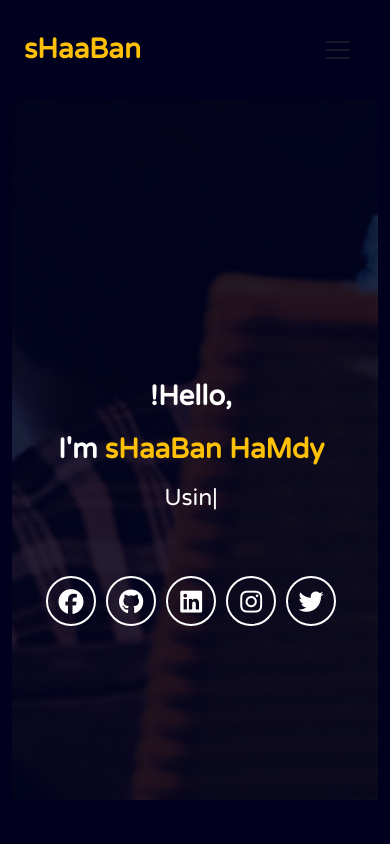
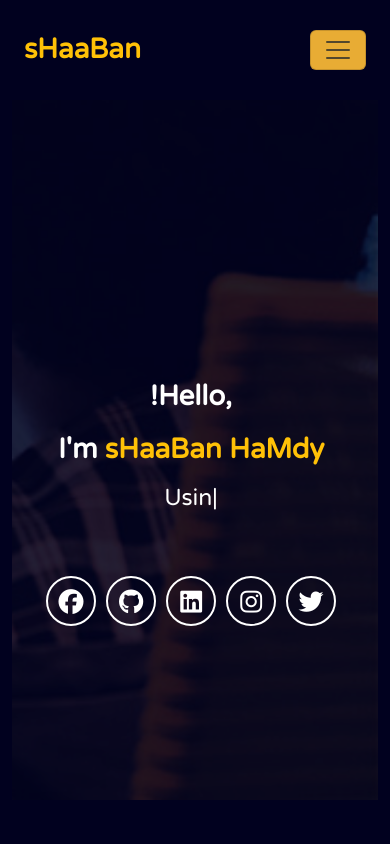
Before and after one commit to ShaabanHamdy/My-Portfolio, a React (Create React App) app: page / in a window 390 px wide. Shown: the top 844 px of the page. Built offline with nearby package versions, Linux system fonts and the light colour scheme.

Commit message:
first commit

```diff
--- a/src/Components/Navbar/Navbar.jsx
+++ b/src/Components/Navbar/Navbar.jsx
@@ -8,7 +8,7 @@
    <nav className="navbar navbar-expand-lg fs-4 ">
   <div className="container">
     <a className="navbar-brand text-warning fs-1 fw-bold" href="#HOME">sHaaBan</a>
-    <button className="navbar-toggler" type="button" data-bs-toggle="collapse" data-bs-target="#navbarSupportedContent" aria-controls="navbarSupportedContent" aria-expanded="false" aria-label="Toggle navigation">
+    <button className={`${style.navbarToggler} navbar-toggler`} type="button" data-bs-toggle="collapse" data-bs-target="#navbarSupportedContent" aria-controls="navbarSupportedContent" aria-expanded="false" aria-label="Toggle navigation">
       <span className="navbar-toggler-icon"></span>
     </button>
     <div className="collapse navbar-collapse " id="navbarSupportedContent">
--- a/src/Components/Navbar/navbar.module.css
+++ b/src/Components/Navbar/navbar.module.css
@@ -36,13 +36,13 @@
 
 @media screen  and (min-width : 770px) and (max-width : 992px)
 {
-.navbar-toggler{
+.navbarToggler{
     background-color: #e8ac34 !important;
 }
 }
 @media screen  and (max-width : 770px)
 {
-.navbar-toggler{
+.navbarToggler{
     background-color: #e8ac34 !important;
 }
 }
```
